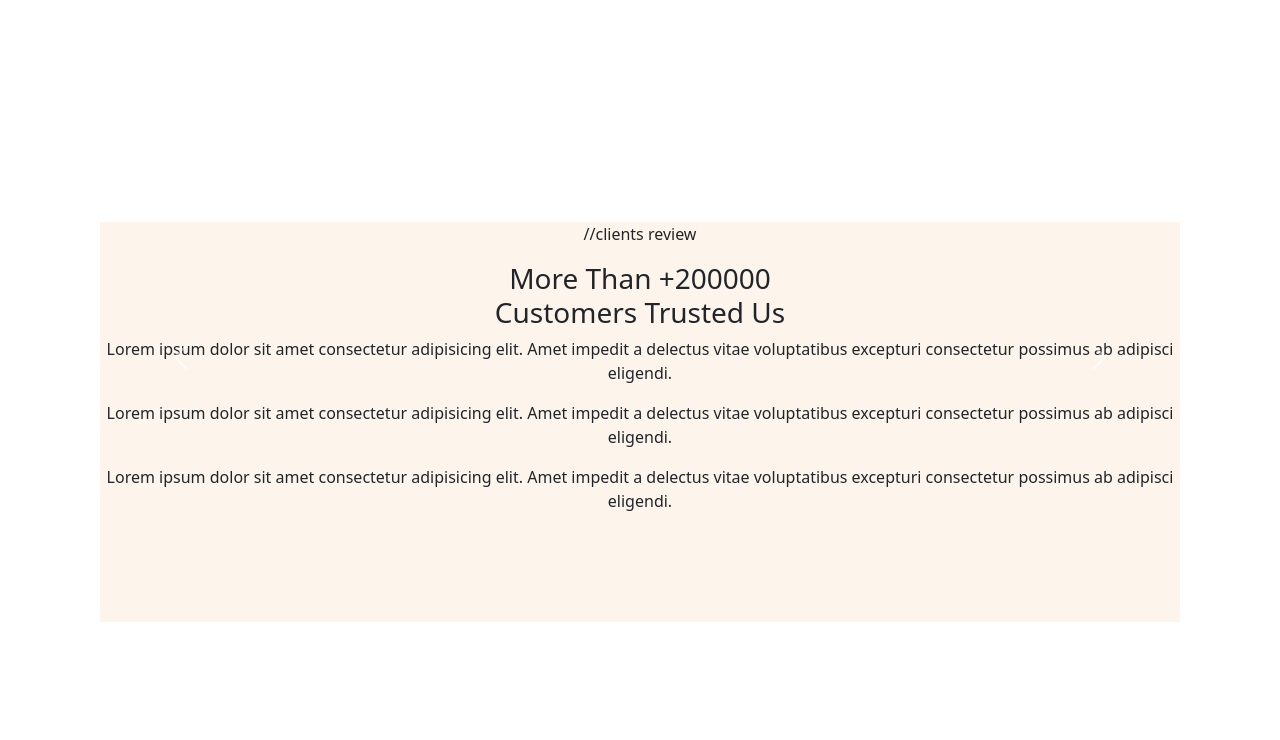
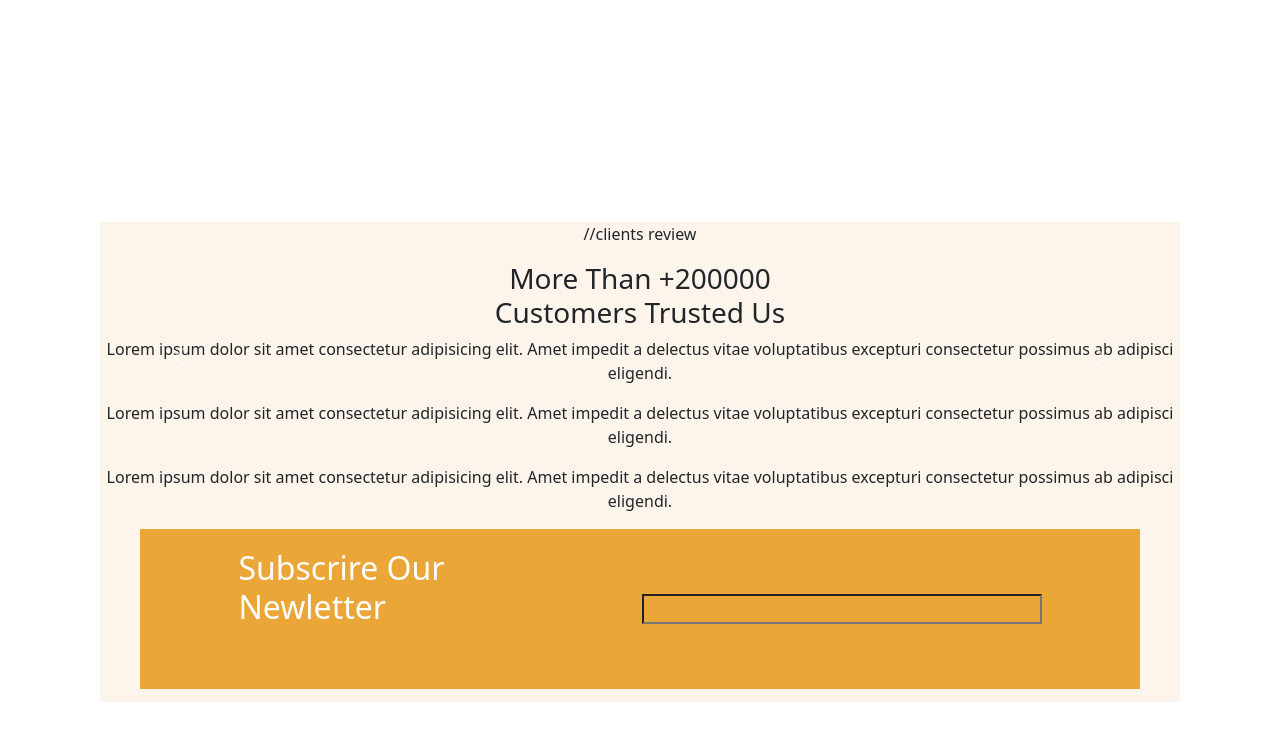
Before and after one commit to Shahin-Alz/projet-img, a website: page index.html in a window 1280 px wide. Shown: the part 4505-5245 px from the top of the page. Drawn offline with nearby package versions, Linux system fonts and the light colour scheme.

Commit message:
section7 casi finit

```diff
--- a/index.html
+++ b/index.html
@@ -333,6 +333,16 @@
                     <span class="carousel-control-next-icon" aria-hidden="true"></span>
                     <span class="visually-hidden">Next</span>
                 </button>
+                <div class="contenu1-sec7 d-flex justify-content-around">
+                    <div class="titre-sec7 text-start pt-4">
+                        <h2>Subscrire Our <br> Newletter</h2>
+                    </div>
+                    <div class="contenu2-sec7 d-flex align-items-center">
+                        <div class="input">
+                            <input type="text" style="width:400px ; background-color: #eaa636;" >
+                        </div>
+                    </div>
+                </div>
             </div>
 
 
--- a/src/sass/modules/_section7.scss
+++ b/src/sass/modules/_section7.scss
@@ -1,6 +1,6 @@
 .all-sec7{
     background-color: #fdf5eb;
-    height: 50vh;
+    height: 60vh;
     margin: 100px;
     text-align: center;
 }
@@ -8,3 +8,11 @@
 .carousel-item-sec7{
 
 }
+
+.contenu1-sec7{
+    background-color: #eaa636;
+    height: 20vh;
+    margin-left: 5vh;
+    margin-right: 5vh;
+    color: white;
+}
```
Also changed, not shown: public/css/app.css.
